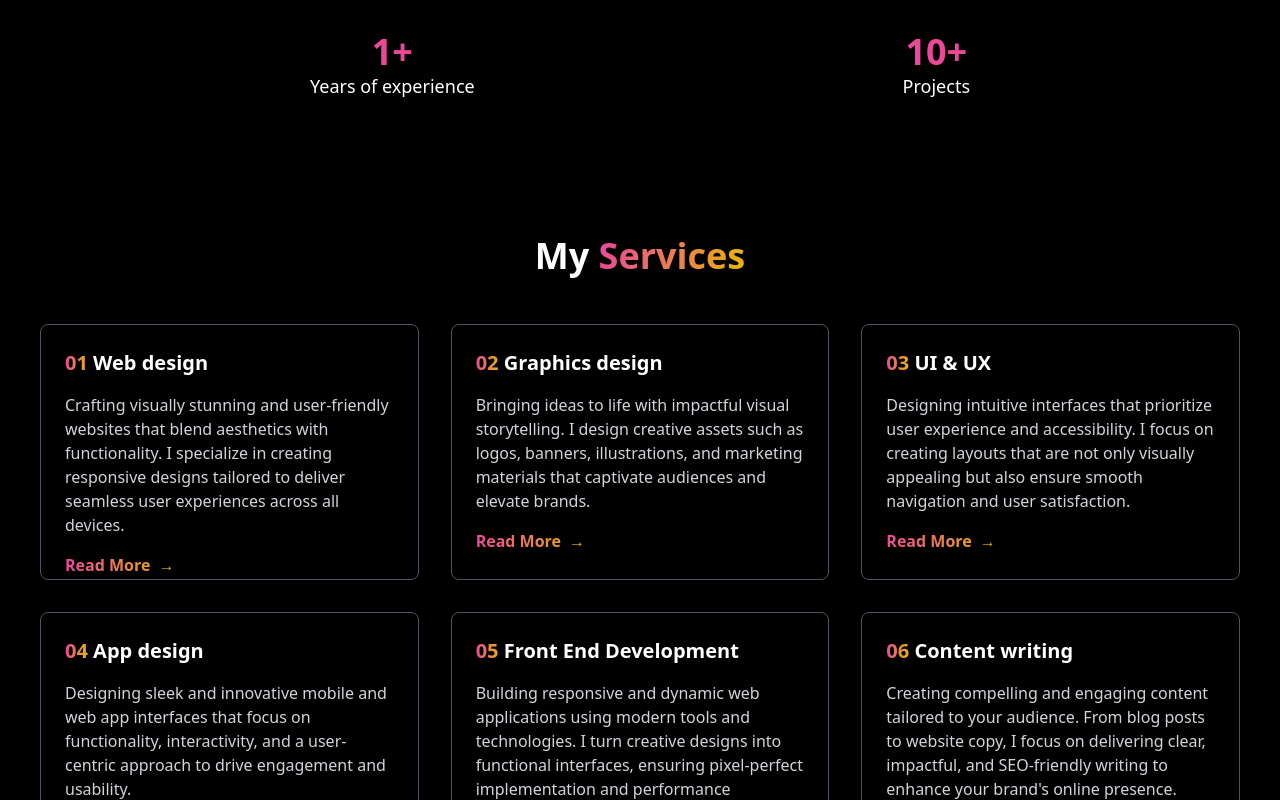
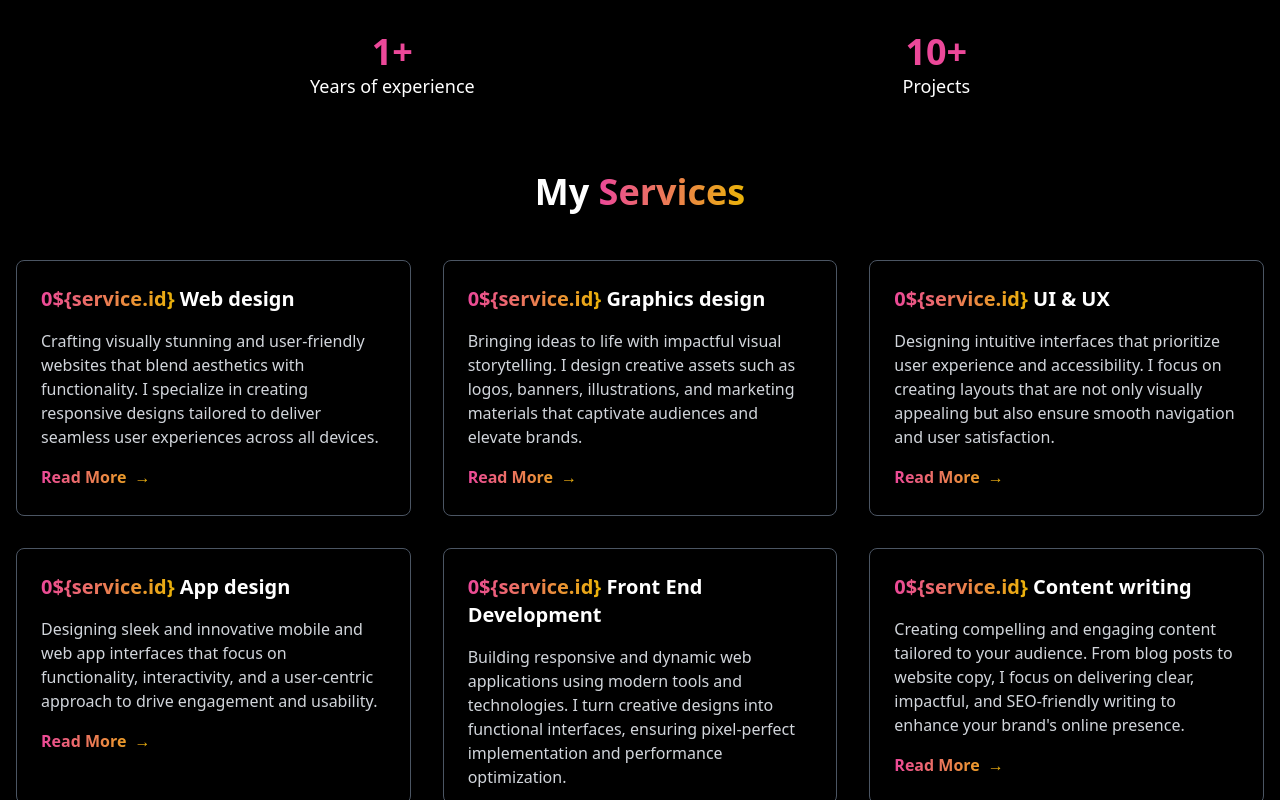
Before and after one commit to DivNai/Portfolio-2.0, a React (Create React App) app: page / in a window 1280 px wide. Shown: the part 1400-2200 px from the top of the page. Built offline with nearby package versions, Linux system fonts and the light colour scheme.

Commit message:
semi edit1

```diff
--- a/src/components/Services.js
+++ b/src/components/Services.js
@@ -9,7 +9,8 @@ const Services = () => {
       title: "Web design",
       description:
         "Crafting visually stunning and user-friendly websites that blend aesthetics with functionality. I specialize in creating responsive designs tailored to deliver seamless user experiences across all devices.",
-      moreContent: " My focus is on responsive design, ensuring that your website looks and functions perfectly across desktops, tablets, and mobile devices. Whether it’s a personal portfolio, an e-commerce platform, or a business site, I bring your vision to life with precision and creativity.",
+      moreContent:
+        "My focus is on responsive design, ensuring that your website looks and functions perfectly across desktops, tablets, and mobile devices. Whether it’s a personal portfolio, an e-commerce platform, or a business site, I bring your vision to life with precision and creativity.",
     },
     {
       id: 2,
@@ -52,22 +53,25 @@ const Services = () => {
   };
 
   return (
-    <section id="services" className="Services-section">
-    <div className="max-w-4xl w-full bg-gray-1000 p-8 rounded-lg shadow-lg"></div>
-    <div className="min-h-screen bg-black text-white py-10">
+    <section id="services" className="Services-section min-h-screen bg-black text-white py-10">
+      <div className="container mx-auto px-4">
         <h1 className="text-4xl font-bold text-center mb-12">
-        My <span className="text-transparent bg-clip-text bg-gradient-to-r from-pink-500 to-yellow-500">Services</span>
+          My{" "}
+          <span className="text-transparent bg-clip-text bg-gradient-to-r from-pink-500 to-yellow-500">
+            Services
+          </span>
         </h1>
-      <div className="grid grid-cols-1 md:grid-cols-2 lg:grid-cols-3 gap-8 px-4 md:px-10">
+        <div className="grid grid-cols-1 md:grid-cols-2 lg:grid-cols-3 gap-8">
           {services.map((service) => (
             <div
               key={service.id}
               className={`border border-gray-600 rounded-lg p-6 hover:border-pink-500 transition ${
-              expandedService === service.id ? "h-auto" : "h-64"
+                expandedService === service.id ? "h-auto" : "h-64 overflow-hidden"
               }`}
             >
               <h2 className="text-xl font-semibold mb-4">
-              <span className="text-transparent bg-clip-text bg-gradient-to-r from-pink-500 to-yellow-500">{service.id < 10 ? `0${service.id}` : service.id}</span>{" "}
+                <span className="text-transparent bg-clip-text bg-gradient-to-r from-pink-500 to-yellow-500">
+                  {service.id < 10 ?'0${service.id}': service.id}</span>{" "}
                 {service.title}
               </h2>
               <p className="text-gray-300 mb-4">{service.description}</p>
@@ -78,7 +82,8 @@ const Services = () => {
                 onClick={() => handleReadMore(service.id)}
                 className="text-transparent bg-clip-text bg-gradient-to-r from-pink-500 to-yellow-500 flex items-center font-semibold hover:underline"
               >
-              {expandedService === service.id ? "Read Less" : "Read More"} <span className="ml-2">→</span>
+                {expandedService === service.id ? "Read Less" : "Read More"}{" "}
+                <span className="ml-2">→</span>
               </button>
             </div>
           ))}
```
Lines whose indentation alone changed are shown as unchanged.
